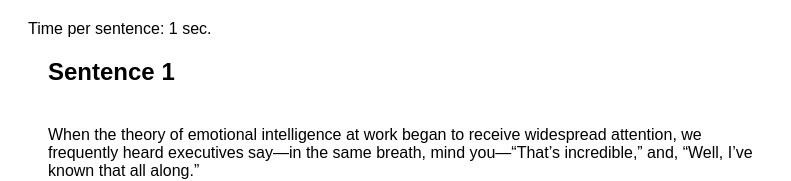
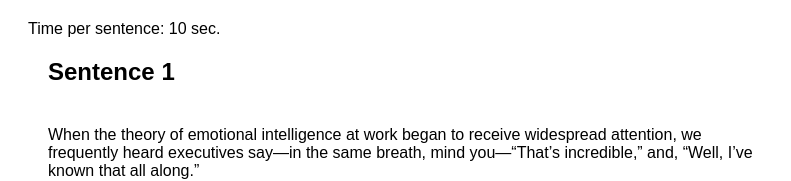
Before and after one commit to parrker/audio-test, a React (Create React App) app: page / in a window 1280 px wide. Shown: the top 181 px of the page, without its empty margins (228-1019 px from the left). Built offline with nearby package versions, Linux system fonts and the light colour scheme.

Commit message:
Fix time per sentence

```diff
--- a/src/App.js
+++ b/src/App.js
@@ -4,7 +4,7 @@ import SentencesList from './containers/SentensesList/SentencesList';
 import Controls from './containers/Controls/Controls';
 import sentences from './assets/text/sentences';
 
-const timePerSentence = 1000; // milliseconds
+const timePerSentence = 10000; // milliseconds
 
 class App extends Component {
   constructor(props) {
```
